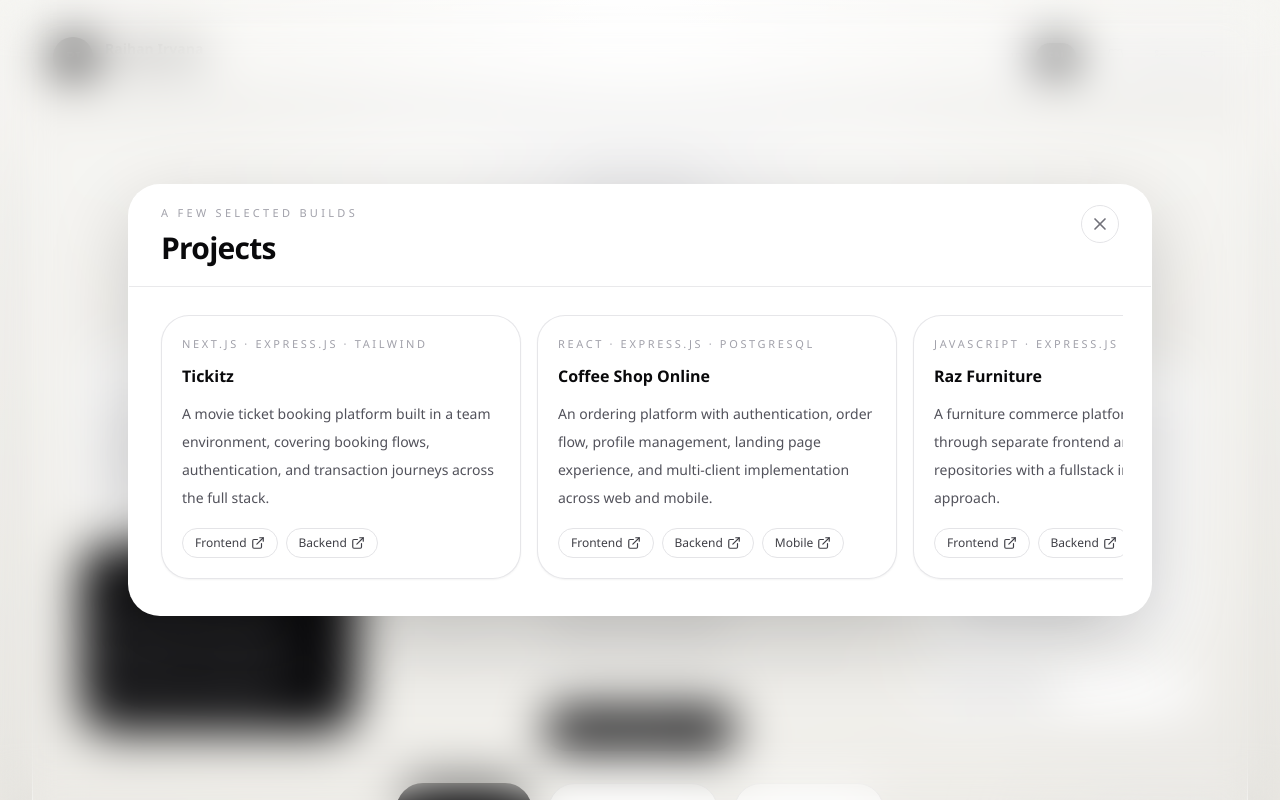
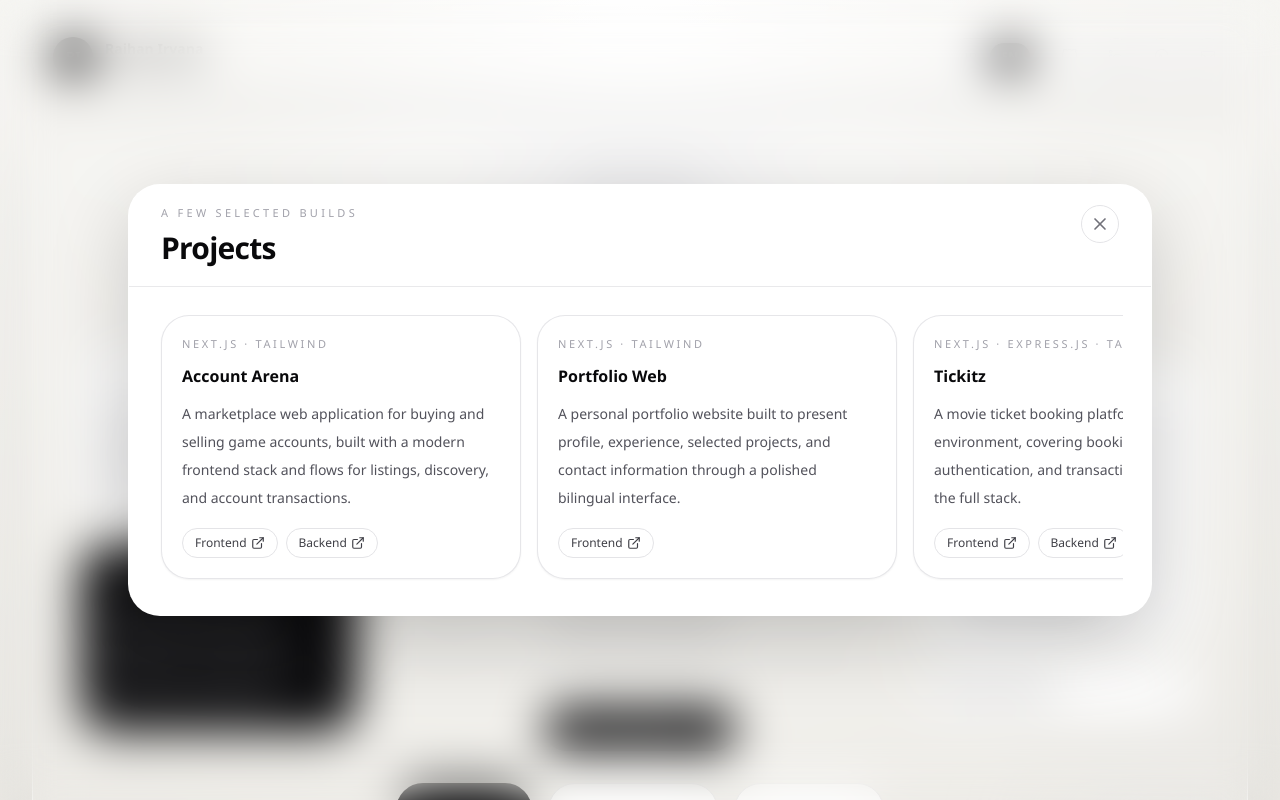
Before and after one commit to raihanirvana/portfolio-web, a Next.js app: page / in a window 1280 px wide. Both pictures are taken after a click on the button "View Selected Work". Shown: the top 800 px of the page. Built offline with nearby package versions, Linux system fonts and the light colour scheme.

Commit message:
feat: add new project and contact whatsapp

```diff
--- a/components/portfolioHeader/portfolioHeader.component.tsx
+++ b/components/portfolioHeader/portfolioHeader.component.tsx
@@ -6,6 +6,7 @@ import {
   Github,
   Linkedin,
   Mail,
+  Whatsapp,
 } from "@/components/portfolioIcons/portfolioIcons.component";
 import type { PortfolioDictionary } from "@/content/locales/types";
 import {
@@ -75,6 +76,7 @@ function SocialLinks({ content }: { content: PortfolioDictionary }) {
     <>
       <PortfolioLink ariaLabel="GitHub" href={content.socials.github} icon={<Github className="h-4 w-4" />} />
       <PortfolioLink ariaLabel="LinkedIn" href={content.socials.linkedin} icon={<Linkedin className="h-4 w-4" />} />
+      <PortfolioLink ariaLabel="WhatsApp" href={content.socials.whatsapp} icon={<Whatsapp className="h-4 w-4" />} />
       <PortfolioLink ariaLabel="Email" href={content.socials.email} icon={<Mail className="h-4 w-4" />} />
     </>
   );
--- a/components/portfolioIcons/portfolioIcons.component.tsx
+++ b/components/portfolioIcons/portfolioIcons.component.tsx
@@ -114,6 +114,13 @@ export const Sparkles: IconComponent = (props) => (
   </BaseIcon>
 );
 
+export const Whatsapp: IconComponent = (props) => (
+  <BaseIcon {...props}>
+    <path d="M21 11.5A9.5 9.5 0 0 1 7.3 20L3.4 21l1.4-3.9A9.5 9.5 0 1 1 21 11.5Z" />
+    <path d="M9.9 9.4c.1-.2.3-.3.5-.3h.4c.2 0 .3 0 .4.3l.5 1.2c.1.2.1.3 0 .4l-.4.5c-.1.1-.1.2 0 .3.2.4.6.8 1 1.2.4.4.8.7 1.2.9.1.1.2.1.3 0l.5-.4c.1-.1.2-.1.4 0l1.2.5c.2.1.3.2.3.4v.4c0 .2-.1.4-.3.5-.4.2-.8.4-1.3.4-.6 0-1.3-.2-2.1-.6-.8-.4-1.5-.9-2.1-1.6-.6-.6-1.2-1.3-1.5-2-.5-.8-.7-1.5-.6-2.2 0-.4.1-.8.4-1.2Z" />
+  </BaseIcon>
+);
+
 export const User: IconComponent = (props) => (
   <BaseIcon {...props}>
     <path d="M20 21a8 8 0 0 0-16 0" />
--- a/components/portfolioPageModal/portfolioPageModal.component.tsx
+++ b/components/portfolioPageModal/portfolioPageModal.component.tsx
@@ -173,8 +173,12 @@ function ProjectLinks({
 }) {
   return (
     <div className="mt-4 flex flex-wrap gap-2">
-      {links.map((link) => (
-        <ProjectLink href={link.href} key={link.href} label={link.label} />
+      {links.map((link, index) => (
+        <ProjectLink
+          href={link.href}
+          key={`${link.label}-${link.href}-${String(index)}`}
+          label={link.label}
+        />
       ))}
     </div>
   );
--- a/content/locales/en.ts
+++ b/content/locales/en.ts
@@ -22,6 +22,7 @@ export const enDictionary: PortfolioDictionary = {
   contact: {
     cards: [
       { href: "mailto:raihanirvana13@gmail.com", label: "Email", value: "raihanirvana13@gmail.com" },
+      { href: "https://wa.me/+6285856914478", label: "WhatsApp", value: "+62 858-5691-4478" },
       { href: "https://linkedin.com/in/raihanirvana", label: "LinkedIn", value: "linkedin.com/in/raihanirvana" },
       { href: "https://github.com/raihanirvana", label: "GitHub", value: "github.com/raihanirvana" },
     ],
@@ -88,6 +89,23 @@ export const enDictionary: PortfolioDictionary = {
   projects: {
     items: [
       {
+        desc: "A marketplace web application for buying and selling game accounts, built with a modern frontend stack and flows for listings, discovery, and account transactions.",
+        links: [
+          { href: "https://github.com/accarena07/account-arena", label: "Frontend" },
+          { href: "https://github.com/accarena07/account-arena", label: "Backend" },
+        ],
+        name: "Account Arena",
+        stack: "Next.js · Tailwind",
+      },
+      {
+        desc: "A personal portfolio website built to present profile, experience, selected projects, and contact information through a polished bilingual interface.",
+        links: [
+          { href: "https://github.com/raihanirvana/portfolio-web", label: "Frontend" },
+        ],
+        name: "Portfolio Web",
+        stack: "Next.js · Tailwind",
+      },
+      {
         desc: "A movie ticket booking platform built in a team environment, covering booking flows, authentication, and transaction journeys across the full stack.",
         links: [
           { href: "https://github.com/raihanirvana/TICKETING-FE", label: "Frontend" },
@@ -135,5 +153,6 @@ export const enDictionary: PortfolioDictionary = {
     email: "mailto:raihanirvana13@gmail.com",
     github: "https://github.com/raihanirvana",
     linkedin: "https://linkedin.com/in/raihanirvana",
+    whatsapp: "https://wa.me/+6285856914478",
   },
 };
--- a/content/locales/id.ts
+++ b/content/locales/id.ts
@@ -25,6 +25,11 @@ export const idDictionary: PortfolioDictionary = {
         href: "mailto:raihanirvana13@gmail.com",
         label: "Email",
         value: "raihanirvana13@gmail.com",
+      },
+      {
+        href: "https://wa.me/+6285856914478",
+        label: "WhatsApp",
+        value: "+62 858-5691-4478",
       },
       {
         href: "https://linkedin.com/in/raihanirvana",
@@ -104,6 +109,32 @@ export const idDictionary: PortfolioDictionary = {
 
   projects: {
     items: [
+      {
+        desc: "Aplikasi web marketplace untuk jual beli akun game, dibangun dengan stack frontend modern dan alur untuk listing, discovery, serta transaksi akun.",
+        links: [
+          {
+            href: "https://github.com/accarena07/account-arena",
+            label: "Frontend",
+          },
+          {
+            href: "https://github.com/accarena07/account-arena",
+            label: "Backend",
+          },
+        ],
+        name: "Account Arena",
+        stack: "Next.js · Tailwind",
+      },
+      {
+        desc: "Website portofolio personal yang dibuat untuk menampilkan profil, pengalaman, proyek pilihan, dan informasi kontak melalui antarmuka bilingual yang polished.",
+        links: [
+          {
+            href: "https://github.com/raihanirvana/portfolio-web",
+            label: "Frontend",
+          },
+        ],
+        name: "Portfolio Web",
+        stack: "Next.js · Tailwind",
+      },
       {
         desc: "Platform pemesanan tiket film yang dikembangkan dalam setup tim, mencakup alur booking, authentication, dan transaction journey secara fullstack.",
         links: [
@@ -185,5 +216,6 @@ export const idDictionary: PortfolioDictionary = {
     email: "mailto:raihanirvana13@gmail.com",
     github: "https://github.com/raihanirvana",
     linkedin: "https://linkedin.com/in/raihanirvana",
+    whatsapp: "https://wa.me/+6285856914478",
   },
 };
--- a/content/locales/types.ts
+++ b/content/locales/types.ts
@@ -88,5 +88,6 @@ export type PortfolioDictionary = {
     email: string;
     github: string;
     linkedin: string;
+    whatsapp: string;
   };
 };
```
Also changed, not shown: 2 other files (tests, documents, lock files or other folders).
